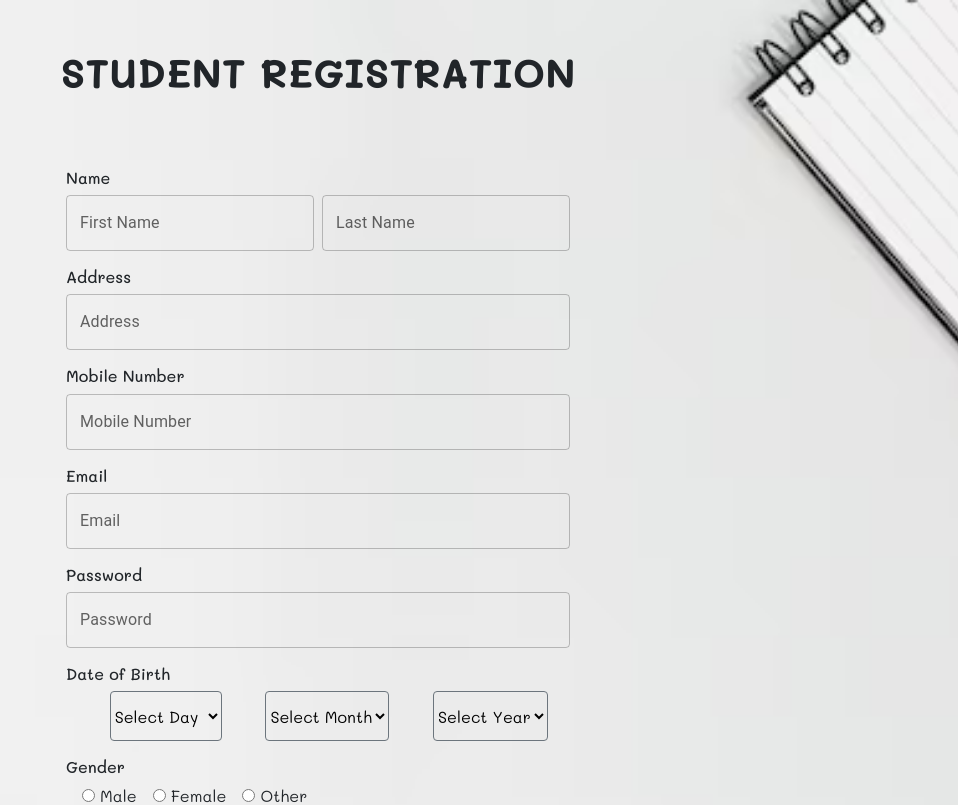
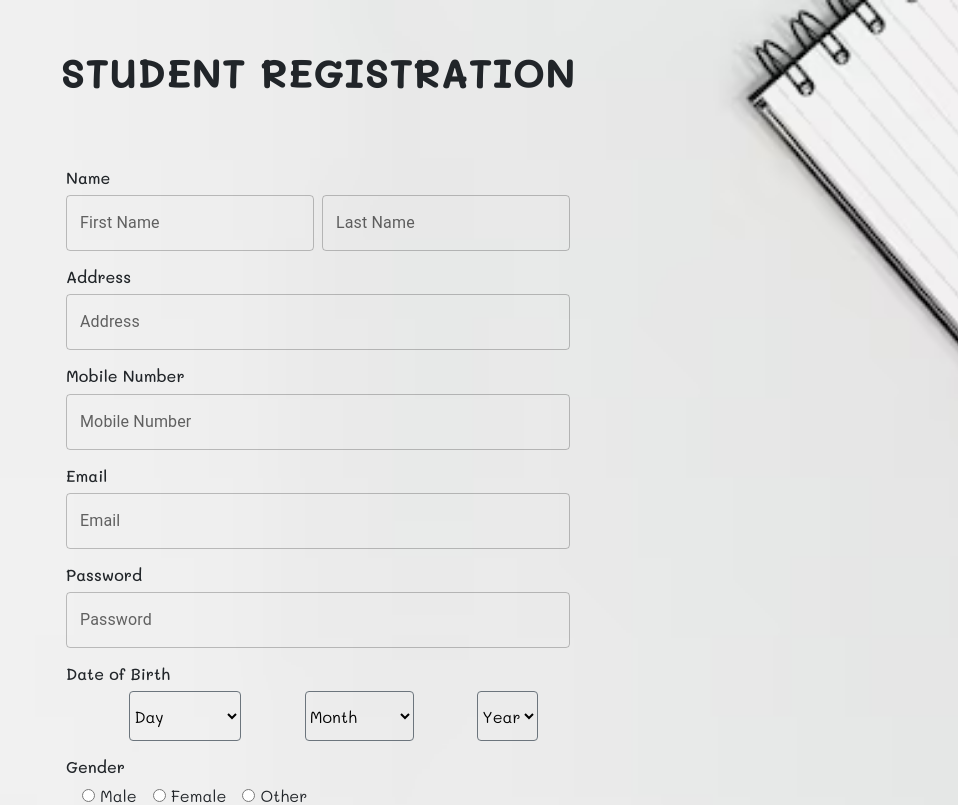
Before and after one commit to THASLEEMA-KM/Student-Reg-Form, a React (Vite) app: page / in a window 1280 px wide. Shown: the top 805 px of the page, without its empty margins (322-1280 px from the left). Built offline with nearby package versions, Linux system fonts and the light colour scheme; a web font is replaced by a local one.

Commit message:
Update Form.jsx

```diff
--- a/src/Components/Form.jsx
+++ b/src/Components/Form.jsx
@@ -364,7 +364,7 @@ function Form() {
                         onChange={handleDateChange}
                         required
                     >
-                        <option hidden value="">Select Day</option>
+                        <option hidden value="">Day</option>
                         <option value="Sunday">Sunday</option>
                         <option value="Monday">Monday</option>
                         <option value="Tuesday">Tuesday</option>
@@ -382,7 +382,7 @@ function Form() {
                         onChange={handleDateChange}
                         required
                     >
-                        <option hidden value="">Select Month</option>
+                        <option hidden value="">Month</option>
                         <option value="January">January</option>
                         <option value="February">February</option>
                         <option value="March">March</option>
@@ -405,7 +405,7 @@ function Form() {
                         onChange={handleDateChange}
                         required
                     >
-                        <option hidden value="">Select Year</option>
+                        <option hidden value="">Year</option>
                         <option value="1990">1990</option>
                         <option value="1991">1991</option>
                         <option value="1992">1992</option>
```
